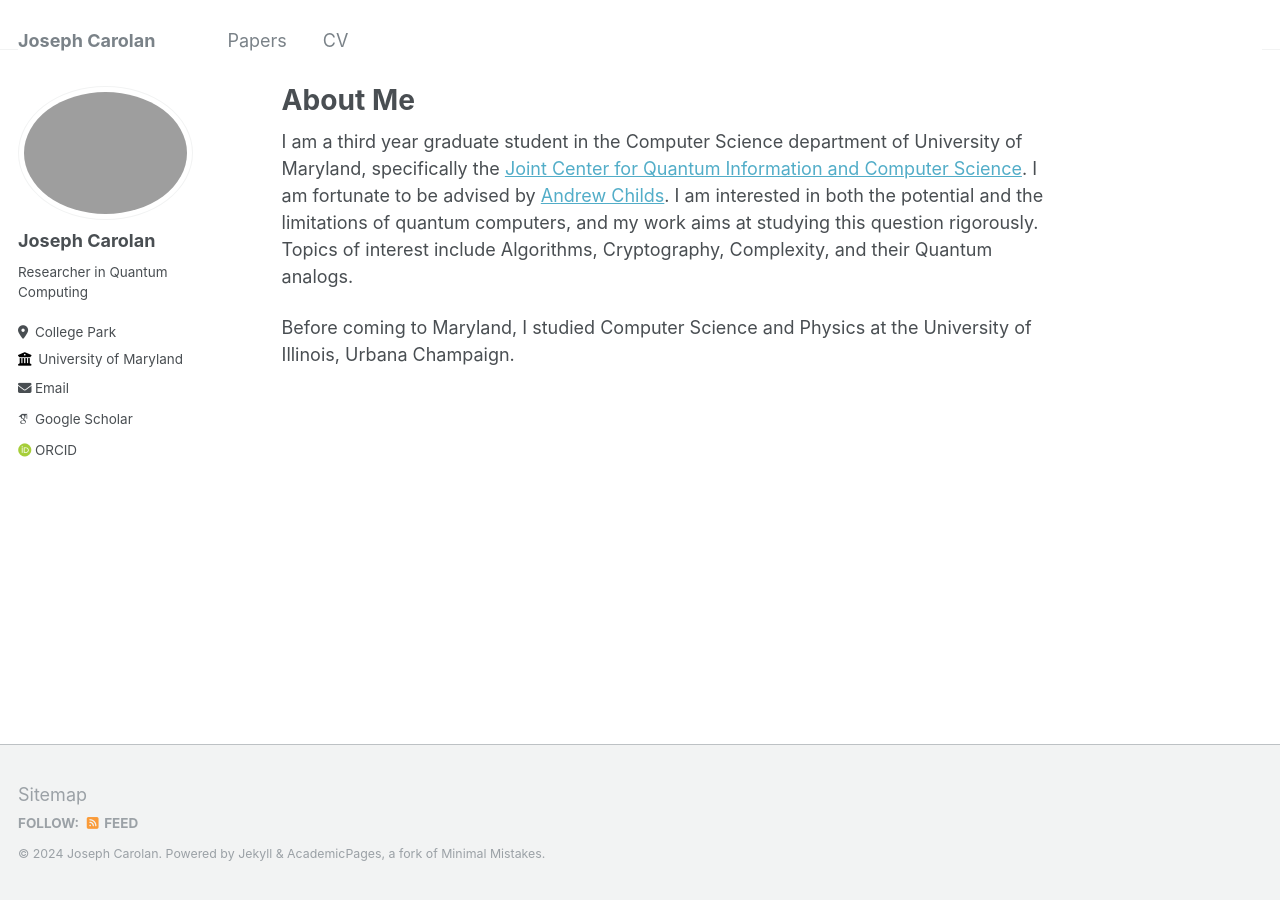
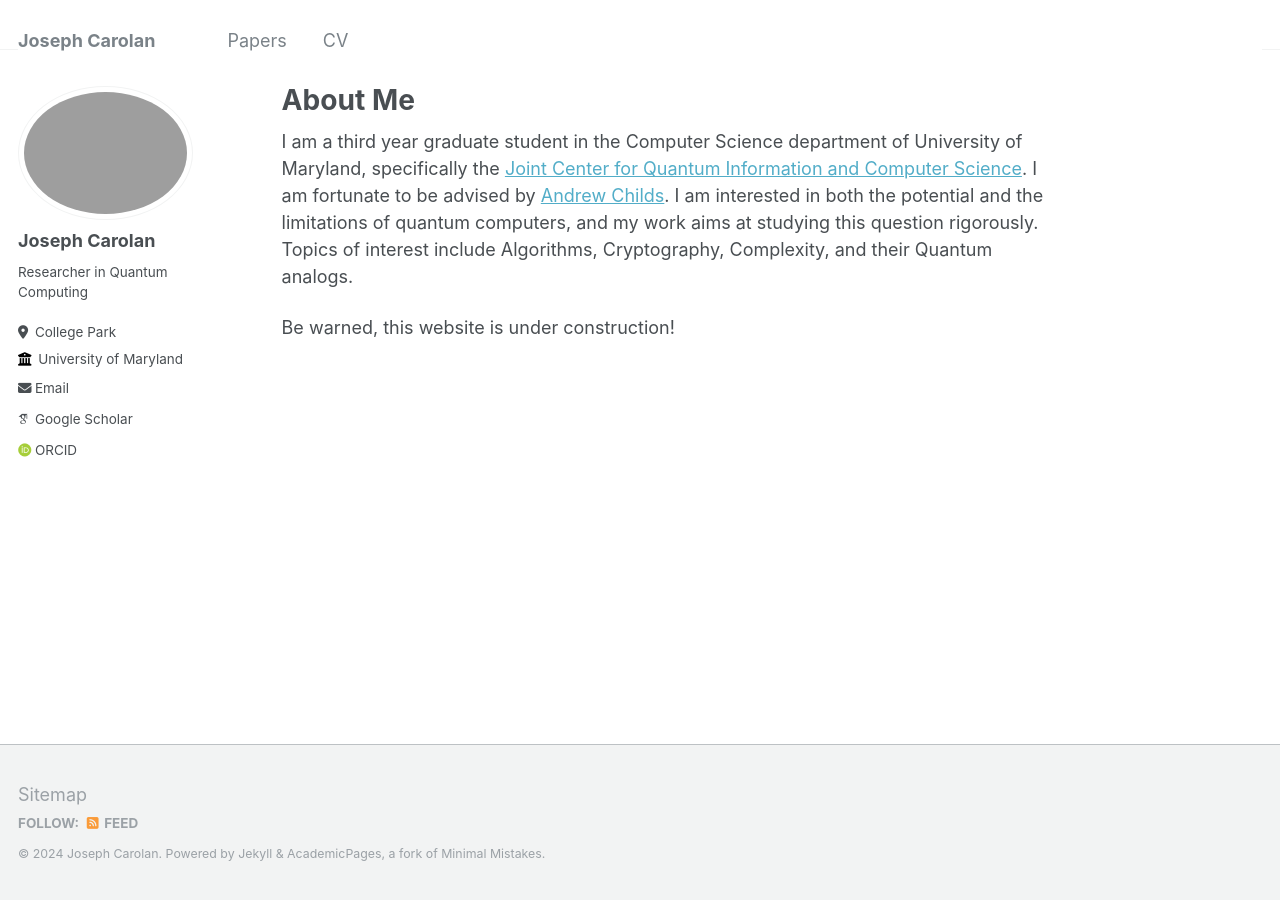
Before and after one commit to jacarolan/personal-website, a Jekyll site: the page built from _pages/about.md, in a window 1280 px wide. Built offline with Jekyll 4.4.1, drawn with Linux system fonts in a browser that asks for light colours; some web fonts are replaced.

Commit message:
Revert "Update about.md"
This reverts commit 8b7beb184004c5b70678344b0e26e22e9add700d.

```diff
--- a/_pages/about.md
+++ b/_pages/about.md
@@ -9,4 +9,4 @@ redirect_from:
 
 I am a third year graduate student in the Computer Science department of University of Maryland, specifically the [Joint Center for Quantum Information and Computer Science](https://quics.umd.edu/). I am fortunate to be advised by [Andrew Childs](https://www.cs.umd.edu/~amchilds/). I am interested in both the potential and the limitations of quantum computers, and my work aims at studying this question rigorously. Topics of interest include Algorithms, Cryptography, Complexity, and their Quantum analogs.
 
-Before coming to Maryland, I studied Computer Science and Physics at the University of Illinois, Urbana Champaign.
+Be warned, this website is under construction!
```
